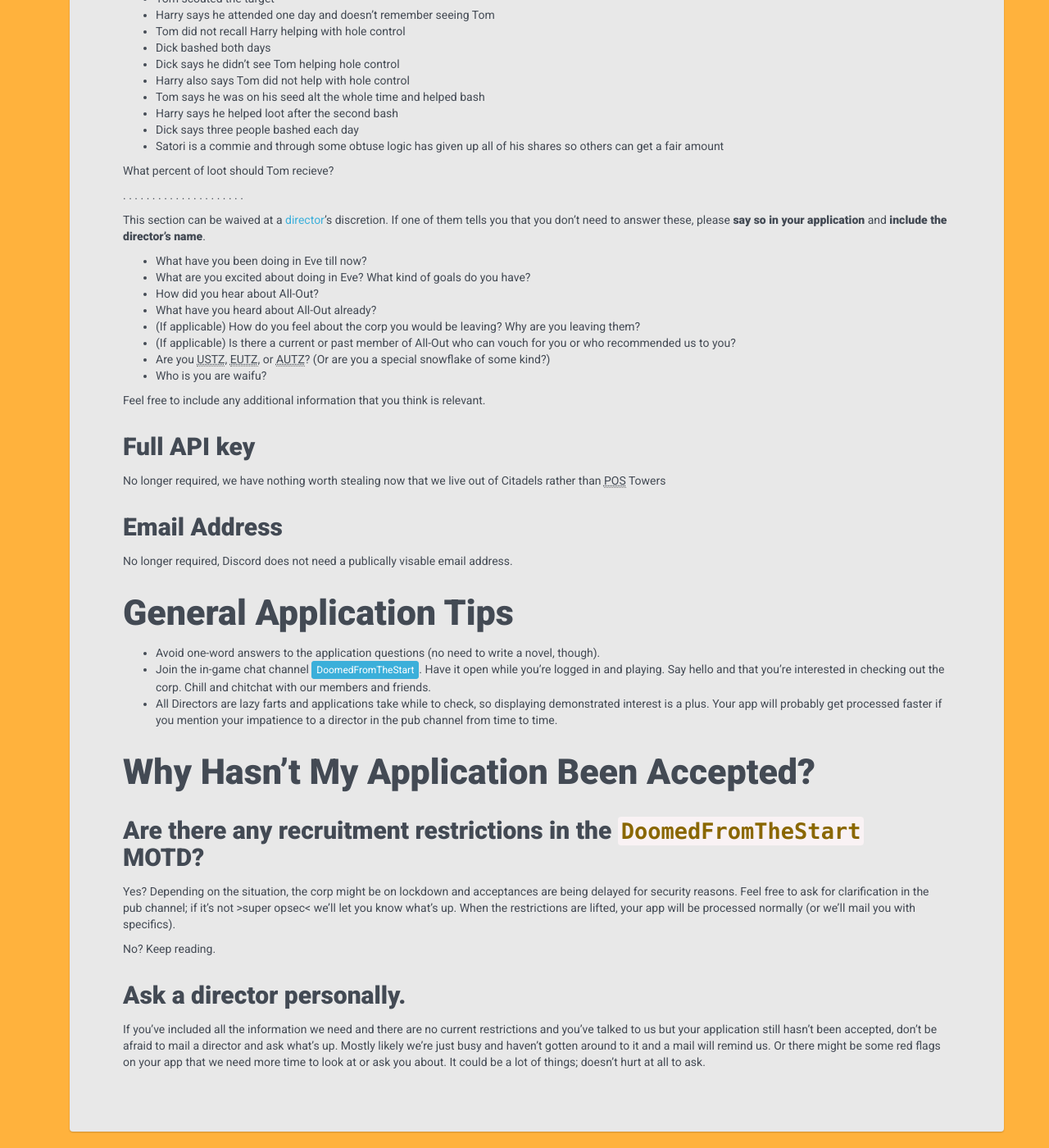
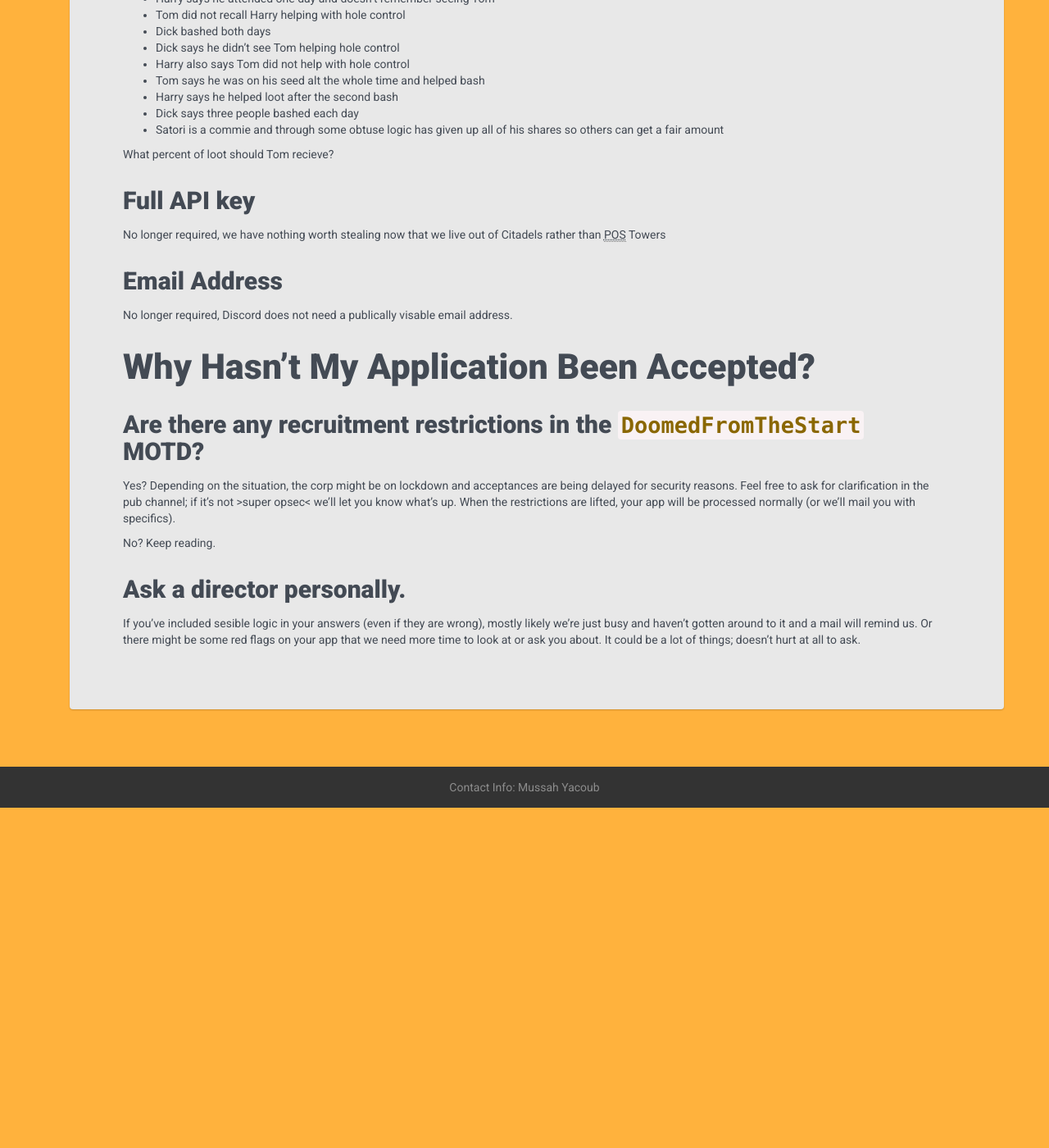
Before and after one commit to all-out/guides, a Jekyll site: the page built from _guides/applying.md, in a window 1280 px wide and 1400 px high, scrolled down 1951 px. Shown: the whole window at 82% size. Built offline with Jekyll 4.4.1, drawn with Linux system fonts in a browser that asks for light colours; after the commit the page ends 2936 px from its top, so only the background shows below that; some of the changed text lies outside the part shown.

Commit message:
Update applying.md

```diff
--- a/_guides/applying.md
+++ b/_guides/applying.md
@@ -93,40 +93,6 @@
 
 What percent of loot should Tom recieve?
 
-.
-.
-.
-.
-.
-.
-.
-.
-.
-.
-.
-.
-.
-.
-.
-.
-.
-.
-.
-.
-.
-
-This section can be waived at a [director](http://all-out.github.io/guides/people/#directors)'s discretion.  If one of them tells you that you don't need to answer these, please **say so in your application** and **include the director's name**.
-
-- What have you been doing in Eve till now?
-- What are you excited about doing in Eve?  What kind of goals do you have?
-- How did you hear about All-Out?
-- What have you heard about All-Out already?
-- (If applicable) How do you feel about the corp you would be leaving? Why are you leaving them?
-- (If applicable) Is there a current or past member of All-Out who can vouch for you or who recommended us to you?
-- Are you USTZ, EUTZ, or AUTZ?  (Or are you a special snowflake of some kind?)
-- Who is you are waifu?
-
-Feel free to include any additional information that you think is relevant.
 
 ### Full API key
 
@@ -136,12 +102,6 @@
 
 No longer required, Discord does not need a publically visable email address.
 
-
-## General Application Tips
-
-- Avoid one-word answers to the application questions (no need to write a novel, though).
-- Join the in-game chat channel <button class="btn btn-primary btn-xs" type="button" title="Click button in in-game browser to join channel" onclick="CCPEVE.joinChannel('DoomedFromTheStart')">DoomedFromTheStart</button>.  Have it open while you're logged in and playing.  Say hello and that you're interested in checking out the corp.  Chill and chitchat with our members and friends.
-- All Directors are lazy farts and applications take while to check, so displaying demonstrated interest is a plus.  Your app will probably get processed faster if you mention your impatience to a director in the pub channel from time to time.
 
 ## Why Hasn't My Application Been Accepted?
 
@@ -153,7 +113,7 @@
 
 ### Ask a director personally.
 
-If you've included all the information we need and there are no current restrictions and you've talked to us but your application still hasn't been accepted, don't be afraid to mail a director and ask what's up.  Mostly likely we're just busy and haven't gotten around to it and a mail will remind us.  Or there might be some red flags on your app that we need more time to look at or ask you about.  It could be a lot of things; doesn't hurt at all to ask.
+If you've included sesible logic in your answers (even if they are wrong), mostly likely we're just busy and haven't gotten around to it and a mail will remind us.  Or there might be some red flags on your app that we need more time to look at or ask you about.  It could be a lot of things; doesn't hurt at all to ask.
 
 *[USTZ]: United States Time Zone
 *[EUTZ]: European Time Zone
```
